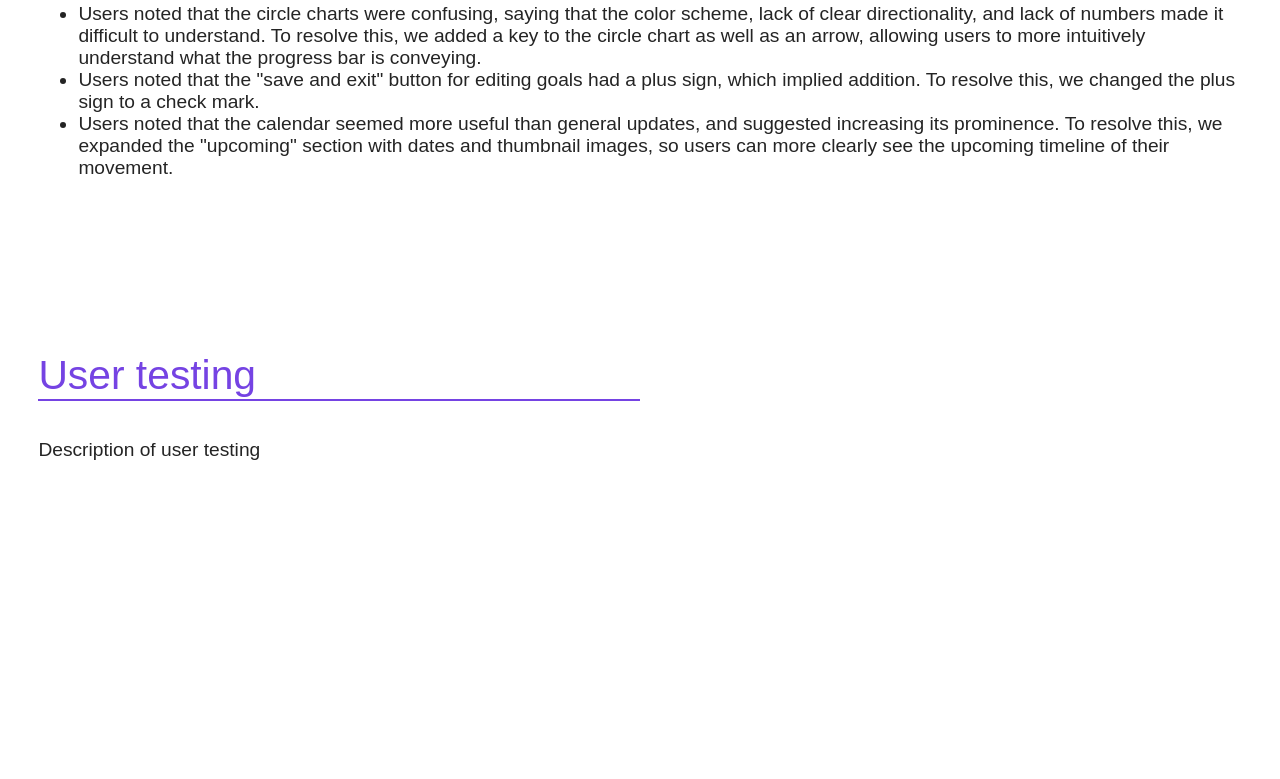
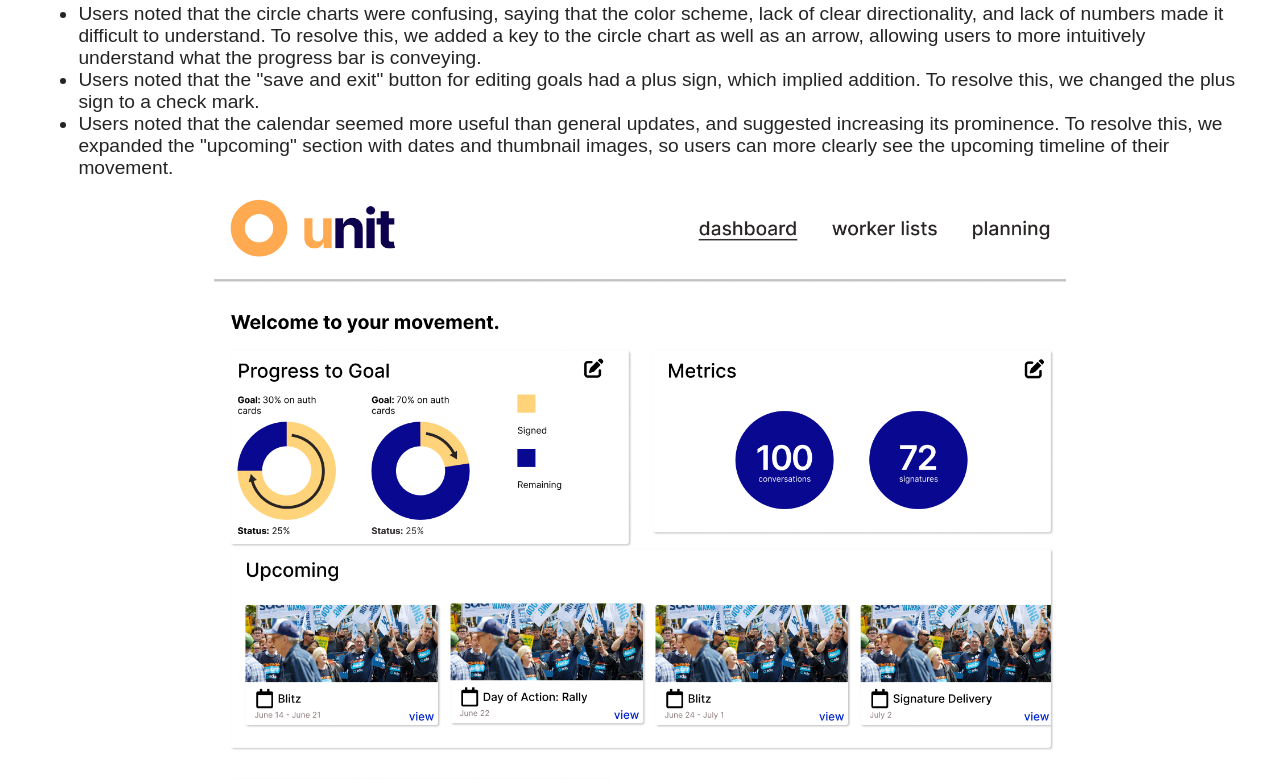
Before and after one commit to anoeticbeaver312/iterative-design, a plain HTML site: page index.html in a window 1280 px wide. Shown: the part 2865-3644 px from the top of the page. Before the commit the page ends 3422 px from the top, so only its background shows below. Drawn offline with Linux system fonts and the light colour scheme.

Commit message:
pretty pretty picture (1)

```diff
--- a/index.html
+++ b/index.html
@@ -137,7 +137,9 @@
             </li>
         </ul>
         <div class="after-crit-images">
-            <img/>
+            <div class="image-container">
+            <img src="updated-figma-dashboard.png" alt="updated figma dashboard"/>
+            </div>
         </div>
     </section>
     <section>
```
Also changed, not shown: updated-figma-dashboard.png (added).
